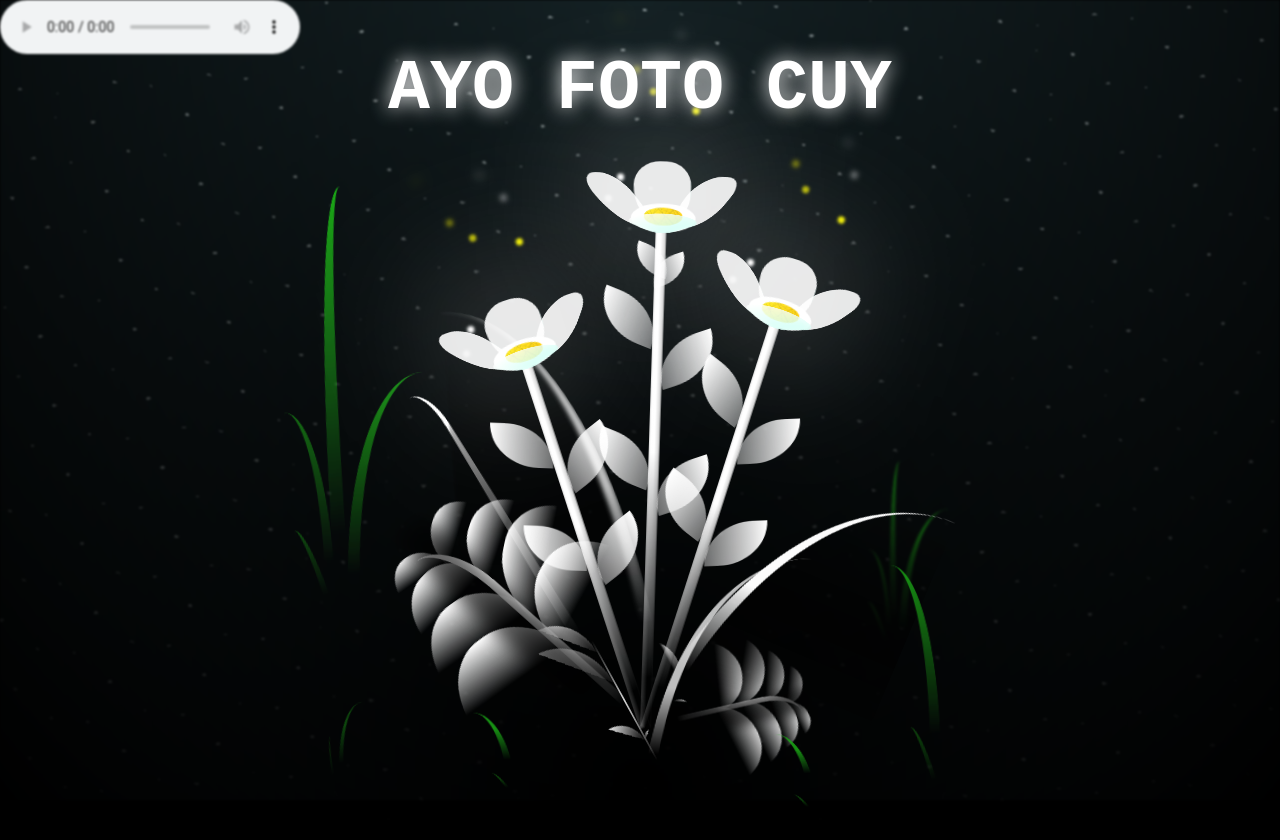
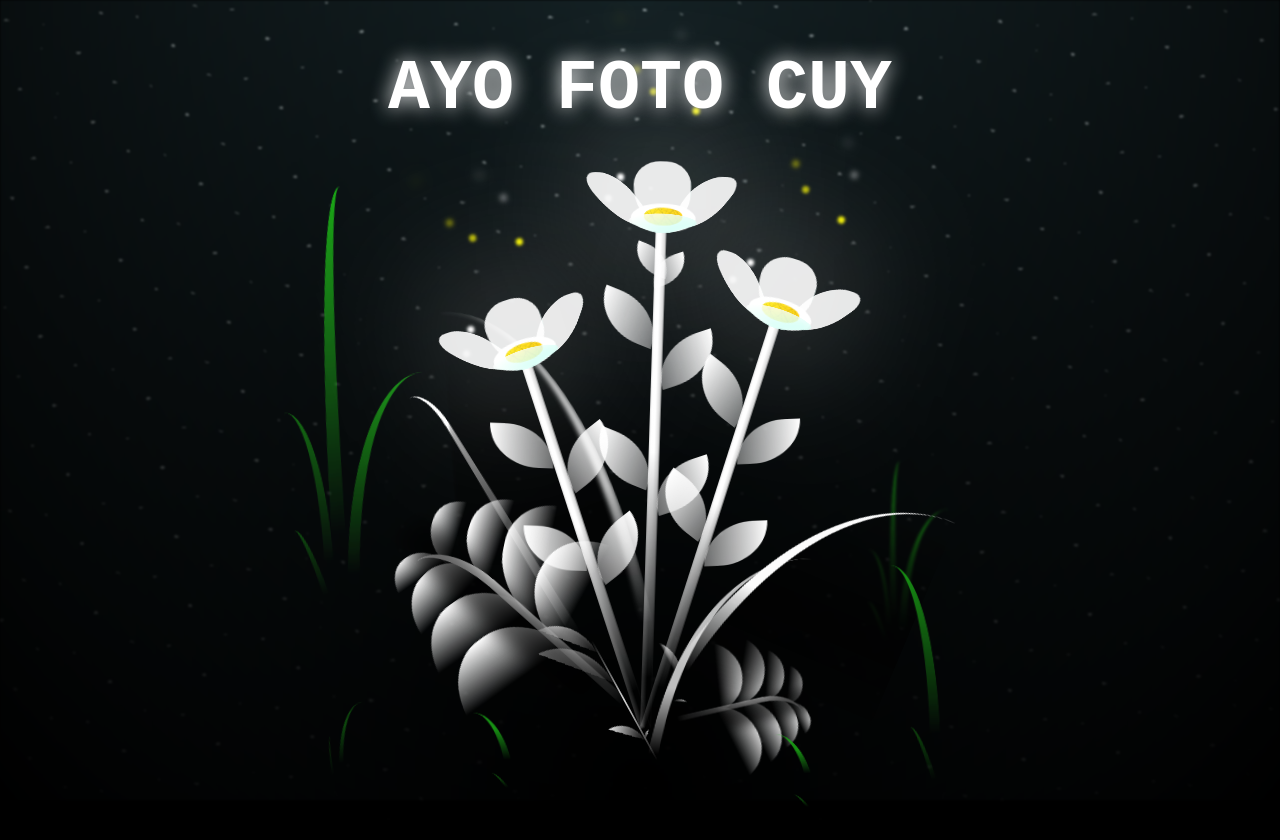
Before and after one commit to mraynarr/flowers, a plain HTML site: page flower.html in a window 1280 px wide. Drawn offline with Linux system fonts and the light colour scheme.

Commit message:
Update flower.html

```diff
--- a/flower.html
+++ b/flower.html
@@ -16,7 +16,7 @@
 
   <!-- Background -->
    <div class="night">
-    <audio src="audio/wheniwasurman.mp3" controls autoplay></audio>
+    <audio src="audio/wheniwasurman.mp3" controls autoplay style="display: none;"></audio>
   </div>
 
   <!-- Flower -->
```
